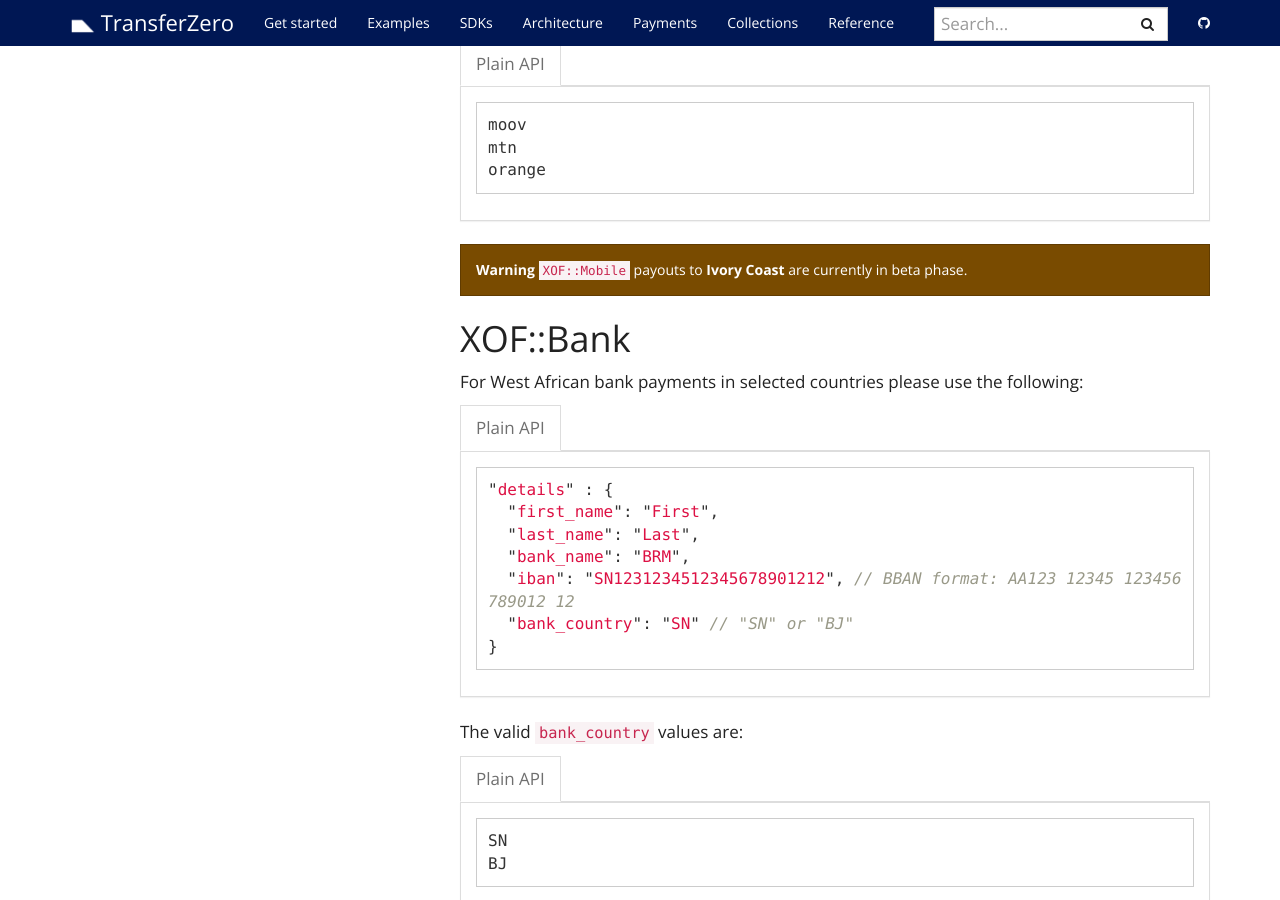
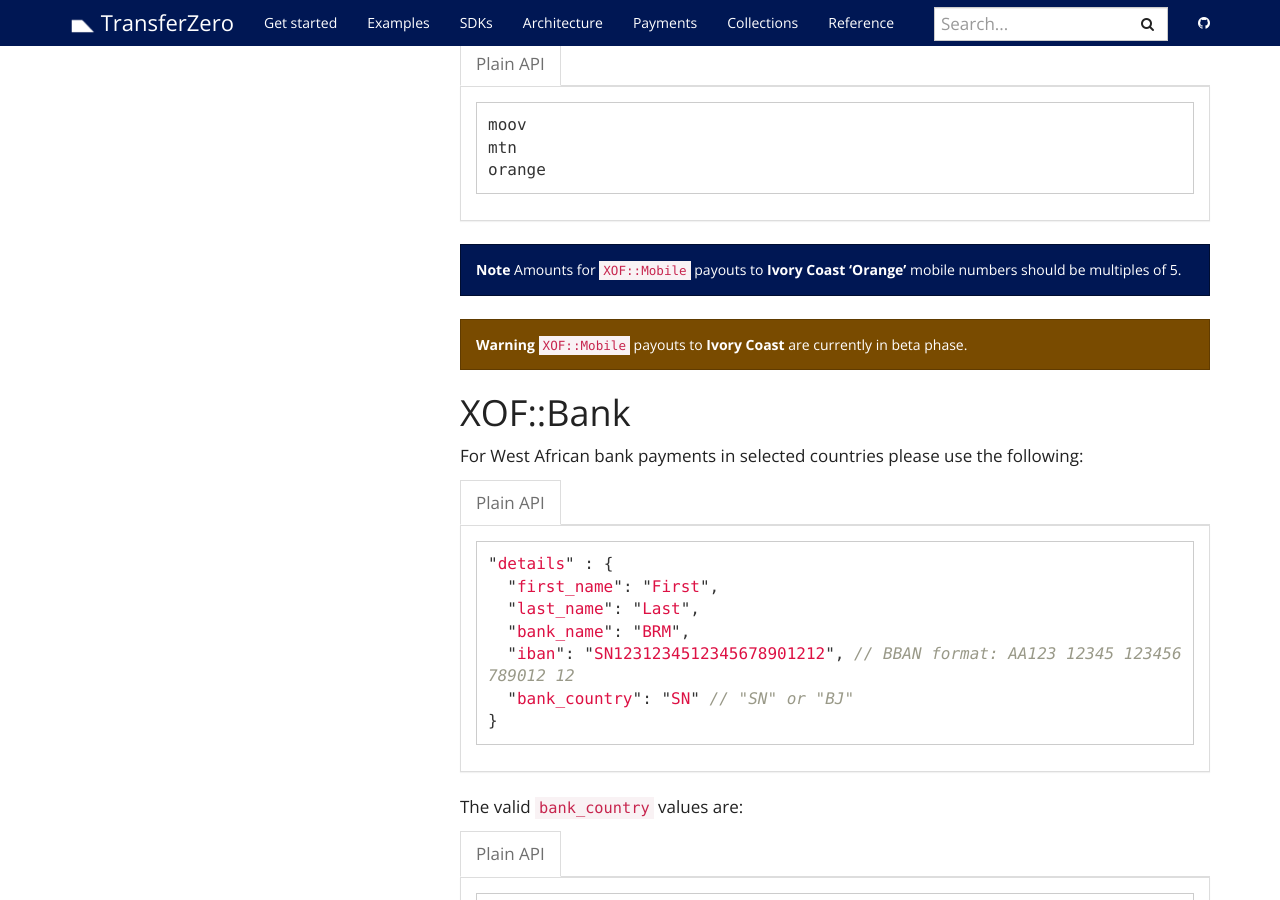
Before and after one commit to transferzero/api-documentation, a Jekyll site: the page built from _docs/payout-details.md, in a window 1280 px wide and 900 px high, scrolled down 10898 px. Built offline with Jekyll 4.4.1, drawn with Linux system fonts in a browser that asks for light colours; nearby versions of some CDN libraries; comment, search, counter and statistics services are not loaded.

Commit message:
Note on XOF:Mobile Ivory Coast Orange amounts
Note indicating that amounts for XOF:Mobile Ivory Coast Orange payouts should be multiple of 5.

```diff
--- a/_docs/payout-details.md
+++ b/_docs/payout-details.md
@@ -491,6 +491,10 @@ orange
 
 {% include language-tabbar.html prefix="xof-mobile-providers" raw=data-raw %}
 
+<div class="alert alert-info" markdown="1">
+**Note** Amounts for `XOF::Mobile` payouts to **Ivory Coast 'Orange'** mobile numbers should be multiples of 5.
+</div>
+
 <div class="alert alert-warning" markdown="1">
 **Warning** `XOF::Mobile` payouts to **Ivory Coast** are currently in beta phase.
 </div>
```
